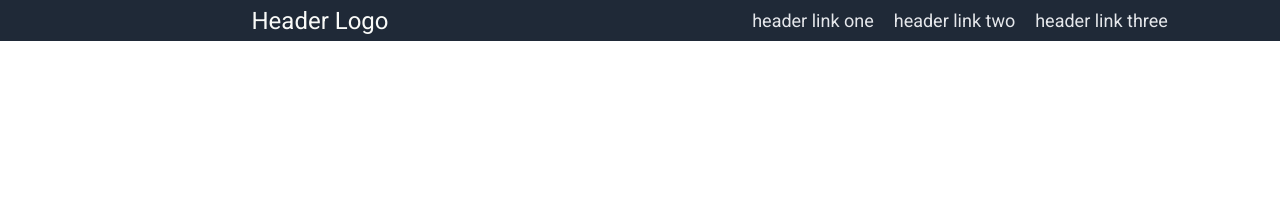
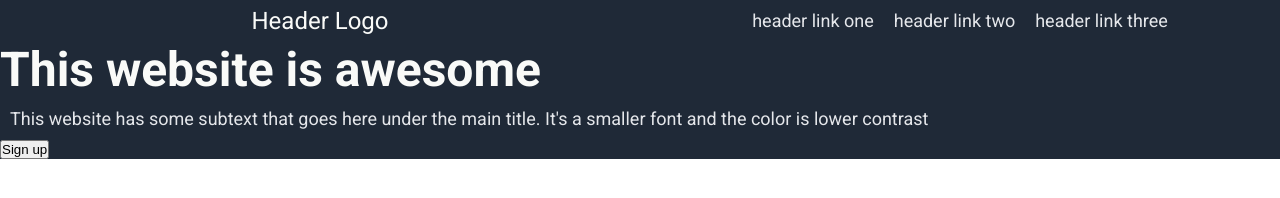
Before and after one commit to slipscomb3/top-landing-page, a plain HTML site: page index.html in a window 1280 px wide. Drawn offline with Linux system fonts and the light colour scheme.

Commit message:
Add content section

```diff
--- a/index.html
+++ b/index.html
@@ -21,6 +21,14 @@
                 </ul>
             </div>
         </div>
+        <div class="content">
+            <div class="content-left">
+                <h1>This website is awesome</h1>
+                <p class="content-sub">This website has some subtext that goes here under the main title. It's a smaller font and the color is lower contrast</p>
+                <button type="button" class="sign-up-top">Sign up</button>
+            </div>
+            <div class="content-right"></div>
+        </div>
     </div>
     <div class="info"></div>
     <div class="quote"></div>
--- a/style.css
+++ b/style.css
@@ -18,7 +18,7 @@ body {
   color: #f9faf8
 }
 
-.header-link {
+.header-link, .content-sub {
   font-size: 18px;
   color: #e5e7eb;
   margin: 10px;
@@ -41,3 +41,9 @@ ul {
   justify-content: center;
   align-items: center;
 }
+
+h1{
+  font-size: 48px;
+  color: #f9faf8;
+  font-weight: bolder;
+}
```
